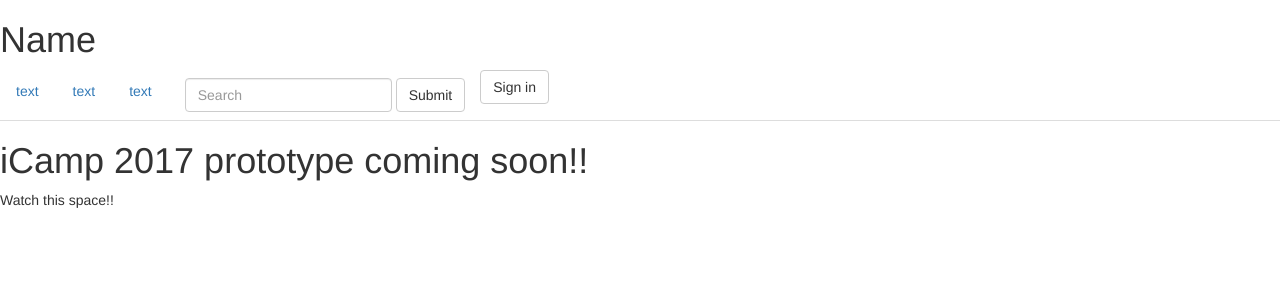
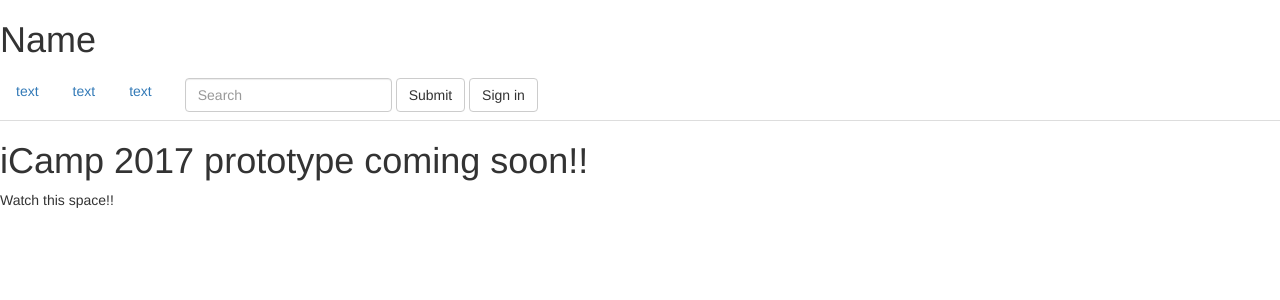
Before and after one commit to iCamp2017/iCamp2017.github.io, a Jekyll site: the page built from index.md, in a window 1280 px wide. Shown: the top 300 px of the page. Built offline with Jekyll 4.4.1, drawn with Linux system fonts in a browser that asks for light colours; nearby versions of some CDN libraries; some web fonts are replaced; library files that are not in the unit come from our copies.

Commit message:
search #2

```diff
--- a/_layouts/default.html
+++ b/_layouts/default.html
@@ -15,12 +15,12 @@
 <li role="presentation"><a href="#">text</a></li>
 <li role="presentation"><a href="#"> text</a></li>
 <li role="presentation"><a href="#"> text</a></li>
-<button type="button" class="btn btn-default">Sign in</button>
 <form class="navbar-form navbar-left" role="search">
   <div class="form-group">
     <input type="text" class="form-control" placeholder="Search">
   </div>
   <button type="submit" class="btn btn-default">Submit</button>
+  <button type="button" class="btn btn-default">Sign in</button>
 </form>
 </ul>
 
```
